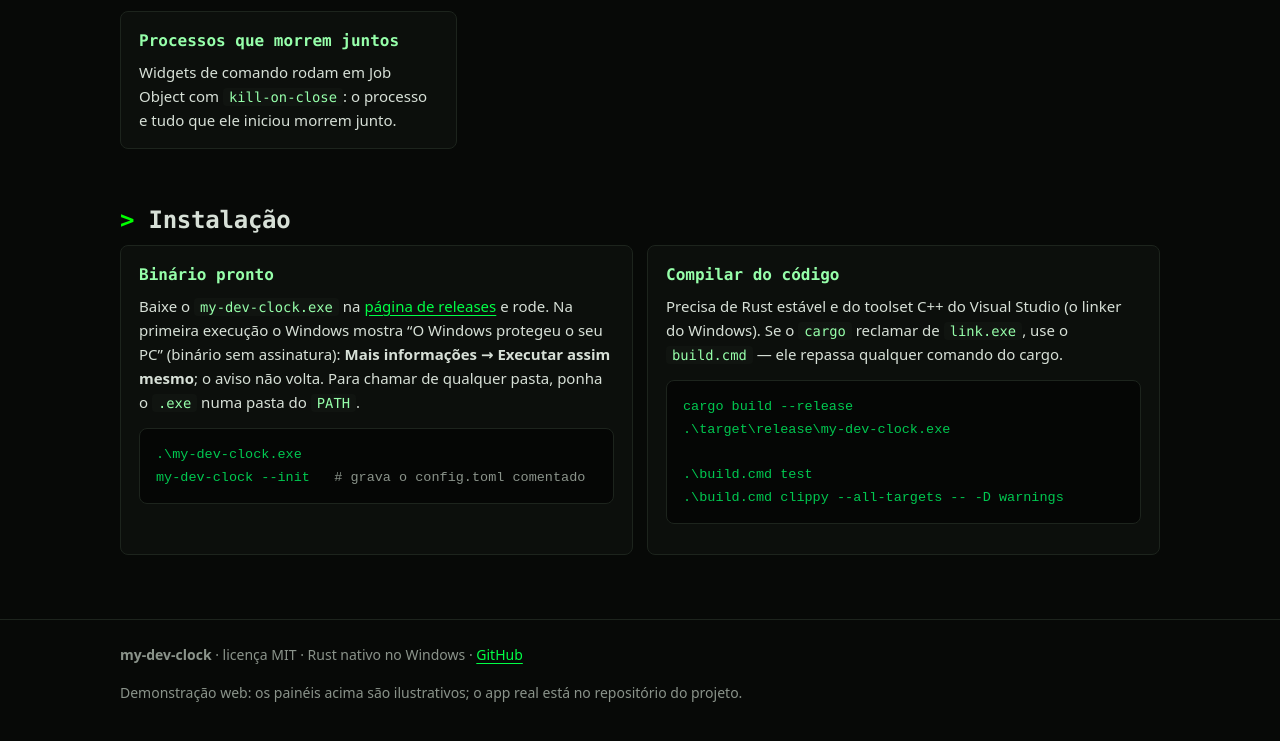
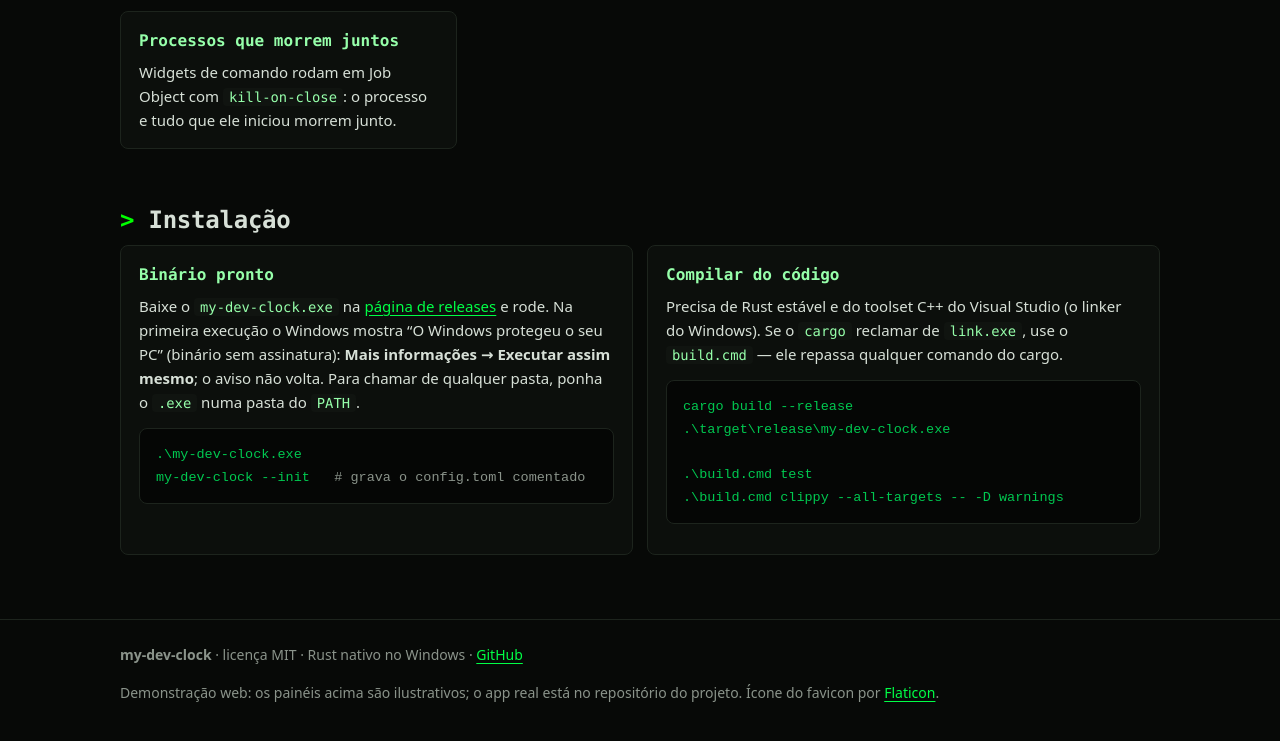
Before and after one commit to HyperTechDevelopment/my-dev-clock-page, a plain HTML site: page index.html in a window 1280 px wide. Shown: the part 5620-6361 px from the top of the page. Drawn offline with Linux system fonts and the light colour scheme.

Commit message:
Add Flaticon attribution for favicon icon in footer

```diff
--- a/index.html
+++ b/index.html
@@ -385,7 +385,7 @@
   <div class="wrap">
     <span><strong>my-dev-clock</strong> · licença MIT · Rust nativo no Windows · <a href="https://github.com/HyperTechDevelopment/My-dev-clock" target="_blank" rel="noopener">GitHub</a></span>
     <span class="spacer"></span>
-    <span>Demonstração web: os painéis acima são ilustrativos; o app real está no repositório do projeto.</span>
+    <span>Demonstração web: os painéis acima são ilustrativos; o app real está no repositório do projeto. Ícone do favicon por <a href="https://www.flaticon.com/free-icons/clock" target="_blank" rel="noopener" title="clock icons">Flaticon</a>.</span>
   </div>
 </footer>
 
```
